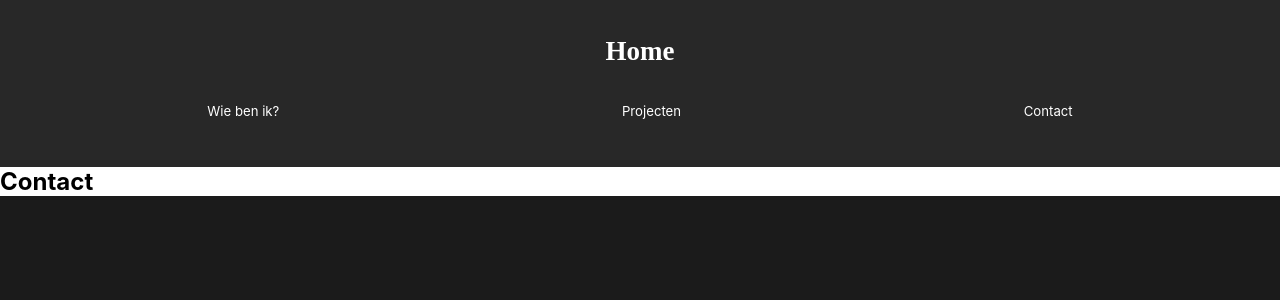
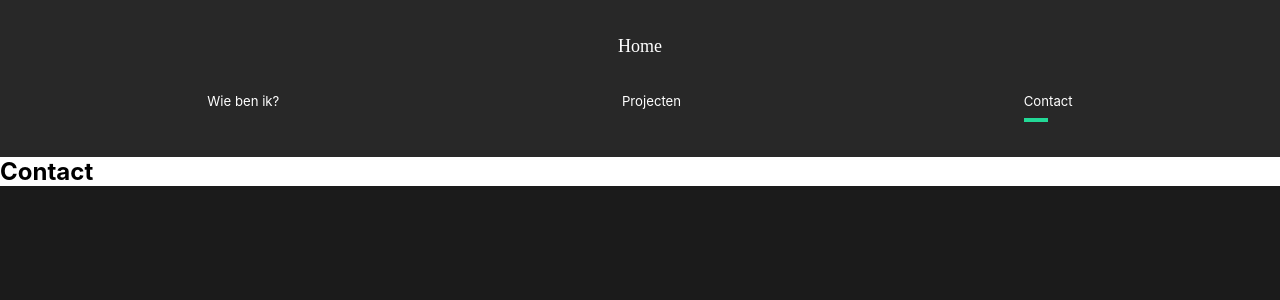
Before and after one commit to TimGrootscholten/Website, a React (Create React App) app: page /contact in a window 1280 px wide. Shown: the top 300 px of the page. Built offline with nearby package versions, Linux system fonts and the light colour scheme.

Commit message:
updates and bug fix

```diff
--- a/src/components/FaqSection.js
+++ b/src/components/FaqSection.js
@@ -1,13 +1,21 @@
 import React from "react";
 import Toggle from "./Toggle";
 import { AnimateSharedLayout } from "framer-motion";
+import { useScroll } from "./useScroll";
 //Styles
 import styled from "styled-components";
 import { About } from "../style/styles";
+import { scrollReveal } from "../animation";
 
 const FaqSection = () => {
+  const [element, controls] = useScroll();
   return (
-    <Faq>
+    <Faq
+      variants={scrollReveal}
+      animate={controls}
+      initial="hidden"
+      ref={element}
+    >
       <h2>
         <span>Ervaringen</span>
       </h2>
@@ -78,7 +86,7 @@ const Faq = styled(About)`
     width: 100%;
   }
   .question {
-    padding: 2rem 0rem;
+    padding: 3rem 0rem;
     cursor: pointer;
   }
   .answer {
--- a/src/components/Nav.js
+++ b/src/components/Nav.js
@@ -1,22 +1,42 @@
 import React from "react";
 import styled from "styled-components";
 import { Link } from "react-router-dom";
+import { motion } from "framer-motion";
+import { useLocation } from "react-router-dom";
 
 const Nav = () => {
+  const { pathname } = useLocation();
   return (
     <StyledNav>
-      <Link id="logo" to="/">
-        <h1>Home</h1>
-      </Link>
+      <h1>
+        <Link id="logo" to="/">
+          Home
+        </Link>
+      </h1>
       <ul>
         <li>
           <Link to="/">Wie ben ik?</Link>
+          <Line
+            transition={{ duration: 0.75 }}
+            initial={{ width: "0%" }}
+            animate={{ width: pathname === "/" ? "50%" : "0%" }}
+          />
         </li>
         <li>
           <Link to="/work">Projecten</Link>
+          <Line
+            transition={{ duration: 0.75 }}
+            initial={{ width: "0%" }}
+            animate={{ width: pathname === "/work" ? "50%" : "0%" }}
+          />
         </li>
         <li>
           <Link to="/contact">Contact</Link>
+          <Line
+            transition={{ duration: 0.75 }}
+            initial={{ width: "0%" }}
+            animate={{ width: pathname === "/contact" ? "50%" : "0%" }}
+          />
         </li>
       </ul>
     </StyledNav>
@@ -69,16 +89,16 @@ const StyledNav = styled.nav`
   }
 `;
 
-// const Line = styled(motion.div)`
-//   height: 0.3rem;
-//   background: #23d997;
-//   width: 0%;
-//   position: absolute;
-//   bottom: -80%;
-//   left: 60%;
-//   @media (max-width: 1300px) {
-//     left: 0%;
-//   }
-// `;
+const Line = styled(motion.div)`
+  height: 0.3rem;
+  background: #23d997;
+  width: 0%;
+  position: absolute;
+  bottom: -80%;
+  left: 61%;
+  @media (max-width: 1300px) {
+    left: 0%;
+  }
+`;
 
 export default Nav;
--- /dev/null
+++ b/src/components/ScrollTop.js
@@ -0,0 +1,15 @@
+import { useEffect } from "react";
+import { useLocation } from "react-router-dom";
+
+const ScrollTop = () => {
+  const { pathname } = useLocation();
+  useEffect(() => {
+    window.scroll({
+      top: 0,
+      left: 0,
+    });
+  }, [pathname]);
+  return null;
+};
+
+export default ScrollTop;
--- a/src/components/ServicesSection.js
+++ b/src/components/ServicesSection.js
@@ -1,4 +1,5 @@
 import React from "react";
+import { useScroll } from "./useScroll";
 // import icons/img
 import clock from "../img/clock.svg";
 import diaphragm from "../img/diaphragm.svg";
@@ -7,10 +8,17 @@ import teamwork from "../img/teamwork.svg";
 //Styles
 import styled from "styled-components";
 import { About, Description, Image } from "../style/styles";
+import { scrollReveal } from "../animation";
 
 const ServicesSection = () => {
+  const [element, controls] = useScroll();
   return (
-    <Services>
+    <Services
+      variants={scrollReveal}
+      animate={controls}
+      initial="hidden"
+      ref={element}
+    >
       <Description>
         <h2>
           High <span>quality</span> services.
--- /dev/null
+++ b/src/components/useScroll.js
@@ -0,0 +1,13 @@
+import { useInView } from "react-intersection-observer";
+import { useAnimation } from "framer-motion";
+
+export const useScroll = () => {
+  const controls = useAnimation();
+  const [element, view] = useInView({ threshold: 0.3 });
+  if (view) {
+    controls.start("show");
+  } else {
+    controls.start("hidden");
+  }
+  return [element, controls];
+};
--- a/src/pages/AboutUs.js
+++ b/src/pages/AboutUs.js
@@ -3,6 +3,7 @@ import React from "react";
 import AboutSection from "../components/AboutSection";
 import ServicesSection from "../components/ServicesSection";
 import FaqSection from "../components/FaqSection";
+import ScrollTop from "../components/ScrollTop";
 
 //animations
 import { motion } from "framer-motion";
@@ -19,6 +20,7 @@ const AboutUs = () => {
       <AboutSection />
       <ServicesSection />
       <FaqSection />
+      <ScrollTop />
     </motion.div>
   );
 };
--- a/src/pages/Contact.js
+++ b/src/pages/Contact.js
@@ -1,4 +1,5 @@
 import React from "react";
+import ScrollTop from "../components/ScrollTop";
 //animations
 import { motion } from "framer-motion";
 import { pageAnimation } from "../animation";
@@ -13,6 +14,7 @@ const Contact = () => {
       style={{ background: "white" }}
     >
       <h1>Contact</h1>
+      <ScrollTop />
     </motion.div>
   );
 };
--- a/src/pages/MyWork.js
+++ b/src/pages/MyWork.js
@@ -15,16 +15,16 @@ import {
   photoAnim,
   lineAnim,
 } from "../animation";
-// import { useScroll } from "../components/useScroll";
-// import ScrollTop from "../components/ScrollTop";
+import ScrollTop from "../components/ScrollTop";
+
 const MyWork = () => {
   return (
     <Work
+      style={{ background: "#fff" }}
       exit="exit"
       variants={pageAnimation}
       initial="hidden"
       animate="show"
-      style={{ background: "white" }}
     >
       <motion.div variants={sliderContainer}>
         <Frame1 variants={slider} />
@@ -32,7 +32,6 @@ const MyWork = () => {
         <Frame3 variants={slider} />
         <Frame4 variants={slider} />
       </motion.div>
-
       <Movie>
         <motion.h2 variants={fade}>The athlete</motion.h2>
         <Link to="/work/the-athlete">
@@ -56,6 +55,7 @@ const MyWork = () => {
           <motion.img variants={photoAnim} src={goodtimes} alt="goodtimes" />
         </Link>
       </Movie>
+      <ScrollTop />
     </Work>
   );
 };
```
Also changed, not shown: 1 other file (tests, documents, lock files or other folders).
